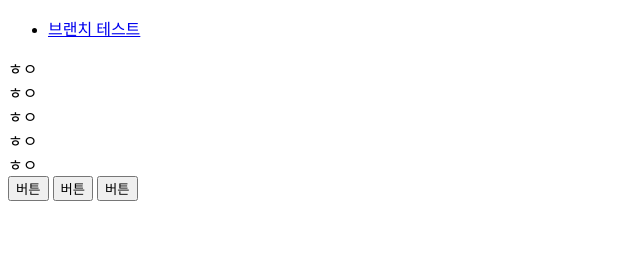
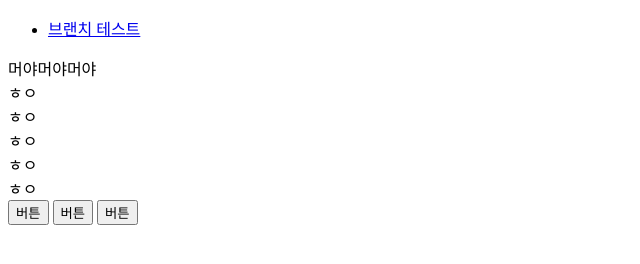
Before and after one commit to ssun1146/tongtong, a plain HTML site: page javascript05.html in a window 1280 px wide. Shown: the whole page, without its empty margins (0-640 px from the left). Drawn offline with nearby package versions, Linux system fonts and the light colour scheme.

Commit message:
브랜치 메인 테스트04

```diff
--- a/javascript05.html
+++ b/javascript05.html
@@ -7,6 +7,7 @@
     </head>
     <body>
         <ul><li><a href="javascript:void(0);">브랜치 테스트</a></li></ul>
+        <span>머야머야머야</span>
         <div class="gd">ㅎㅇ</div>
         <div class="gd">ㅎㅇ</div>
         <div class="gd">ㅎㅇ</div>
```
